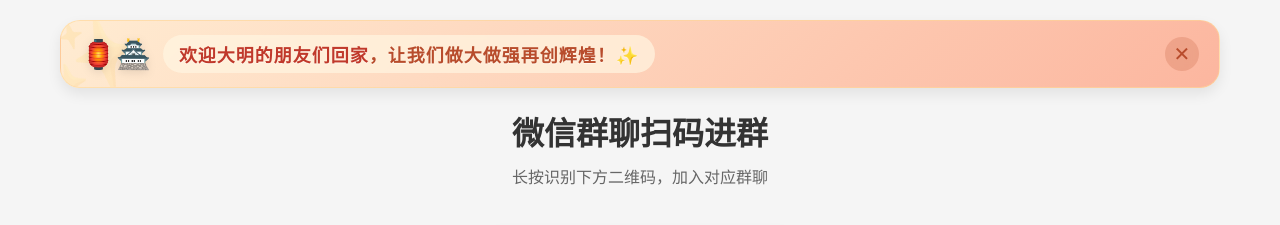
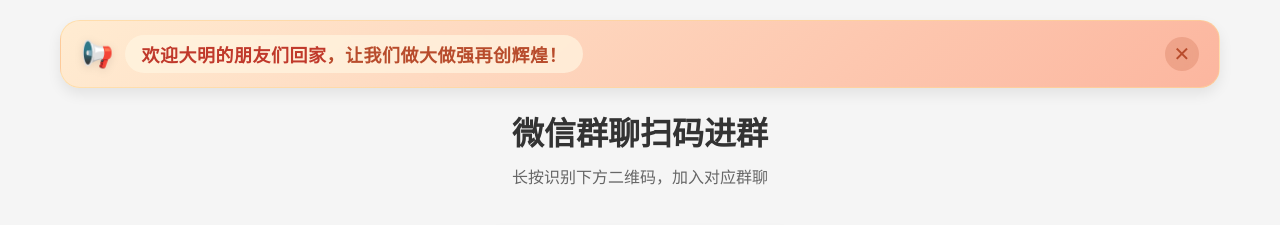
Before and after one commit to tiandk5/qun, a plain HTML site: page index.html in a window 1280 px wide. Shown: the top 225 px of the page. Drawn offline with Linux system fonts and the light colour scheme.

Commit message:
Update index.html

```diff
--- a/index.html
+++ b/index.html
@@ -21,7 +21,7 @@
       padding: 0 20px;
     }
 
-    /* ========= 新增通知栏样式 ========= */
+    /* ========= 通知栏样式（精简版：仅小喇叭+文字+关闭） ========= */
     .notice-bar {
       max-width: 1200px;
       margin: 0 auto 20px auto;
@@ -37,43 +37,28 @@
       justify-content: space-between;
       gap: 16px;
       box-shadow: 0 6px 14px rgba(0, 0, 0, 0.08);
-      backdrop-filter: blur(2px);
       border: 1px solid rgba(255, 215, 150, 0.6);
-      position: relative;
-      overflow: hidden;
-    }
-    .notice-content::before {
-      content: "✨";
-      position: absolute;
-      left: -20px;
-      top: -10px;
-      font-size: 80px;
-      opacity: 0.1;
-      pointer-events: none;
-      transform: rotate(-15deg);
     }
     .notice-text {
       flex: 1;
       display: flex;
       align-items: center;
       gap: 12px;
-      flex-wrap: wrap;
     }
     .notice-icon {
-      font-size: 28px;
+      font-size: 26px;
       filter: drop-shadow(0 2px 4px rgba(0,0,0,0.1));
+      line-height: 1;
     }
     .notice-message {
       font-size: clamp(14px, 4vw, 18px);
       font-weight: 600;
       color: #b84c2c;
-      letter-spacing: 1px;
-      text-shadow: 0 1px 0 rgba(255,255,255,0.5);
+      letter-spacing: 0.5px;
       background: rgba(255,245,225,0.7);
       padding: 6px 16px;
       border-radius: 40px;
       backdrop-filter: blur(2px);
-      display: inline-block;
     }
     .notice-message strong {
       font-weight: 800;
@@ -104,7 +89,6 @@
     .notice-close:active {
       transform: scale(0.96);
     }
-    /* 隐藏通知栏类 */
     .notice-bar.hide-notice {
       display: none;
     }
@@ -322,13 +306,13 @@
   </style>
 </head>
 <body>
-  <!-- 顶部通知栏：欢迎大明的朋友们回家 -->
+  <!-- 顶部通知栏：仅保留小喇叭图标 -->
   <div class="notice-bar" id="noticeBar">
     <div class="notice-content">
       <div class="notice-text">
-        <span class="notice-icon">🏮🏯</span>
+        <span class="notice-icon">📢</span>
         <span class="notice-message">
-          <strong>欢迎大明的朋友们回家</strong>，让我们做大做强再创辉煌！✨
+          <strong>欢迎大明的朋友们回家</strong>，让我们做大做强再创辉煌！
         </span>
       </div>
       <button class="notice-close" id="closeNoticeBtn" aria-label="关闭通知">✕</button>
@@ -365,25 +349,21 @@
     // 存储原始FAQ数据
     let faqOriginalData = [];
 
-    // ---------- 通知栏隐藏功能（带localStorage持久化，关闭后不再显示）----------
+    // ---------- 通知栏隐藏功能（localStorage持久化）----------
     const noticeBar = document.getElementById('noticeBar');
     const closeNoticeBtn = document.getElementById('closeNoticeBtn');
 
-    // 检查本地存储中通知栏的隐藏状态
     const isNoticeHidden = localStorage.getItem('noticeBarHidden') === 'true';
     if (isNoticeHidden) {
       noticeBar.classList.add('hide-notice');
     }
 
-    // 关闭按钮点击事件：隐藏通知栏并存储状态
     if (closeNoticeBtn) {
       closeNoticeBtn.addEventListener('click', function() {
         noticeBar.classList.add('hide-notice');
         localStorage.setItem('noticeBarHidden', 'true');
       });
     }
-    // 说明：用户点击右侧 ✕ 按钮即可隐藏通知栏，并且之后刷新页面不会再出现。
-    // 如果未来希望重新显示通知，只需清除浏览器本地存储（localStorage）即可，或通过浏览器开发者工具执行 localStorage.removeItem('noticeBarHidden')
 
     // 加载二维码JSON
     function loadQrcode() {
@@ -426,9 +406,9 @@
       fetch('faq.json')
         .then(res => res.json())
         .then(data => {
-          faqOriginalData = JSON.parse(JSON.stringify(data)); // 深拷贝原始数据
+          faqOriginalData = JSON.parse(JSON.stringify(data));
           renderFaq(data);
-          initSearch(); // 初始化搜索功能
+          initSearch();
         })
         .catch(err => {
           faqList.innerHTML = '<div class="faq-error">常见问题加载失败，请刷新重试</div>';
@@ -447,7 +427,6 @@
         let question = item.question;
         let answer = item.answer;
 
-        // 关键词高亮处理
         if (searchKeyword) {
           const reg = new RegExp(searchKeyword, 'gi');
           question = question.replace(reg, match => `<span class="highlight">${match}</span>`);
@@ -466,19 +445,15 @@
 
     // 初始化搜索功能
     function initSearch() {
-      // 搜索输入事件
       faqSearchInput.addEventListener('input', function() {
         const keyword = this.value.trim();
-        // 显示/隐藏清除按钮
         faqSearchClear.style.display = keyword ? 'block' : 'none';
 
         if (!keyword) {
-          // 无关键词时显示全部
           renderFaq(faqOriginalData);
           return;
         }
 
-        // 筛选包含关键词的问题（标题+答案都匹配）
         const filteredData = faqOriginalData.filter(item => {
           return item.question.toLowerCase().includes(keyword.toLowerCase()) ||
                  item.answer.toLowerCase().includes(keyword.toLowerCase());
@@ -487,7 +462,6 @@
         renderFaq(filteredData, keyword);
       });
 
-      // 清除按钮点击事件
       faqSearchClear.addEventListener('click', function() {
         faqSearchInput.value = '';
         faqSearchClear.style.display = 'none';
@@ -495,7 +469,6 @@
         faqSearchInput.focus();
       });
 
-      // 回车搜索
       faqSearchInput.addEventListener('keydown', function(e) {
         if (e.key === 'Enter') {
           e.preventDefault();
@@ -503,7 +476,6 @@
       });
     }
 
-    // 页面加载完成后执行
     window.addEventListener('DOMContentLoaded', () => {
       loadQrcode();
       loadFaq();
```
